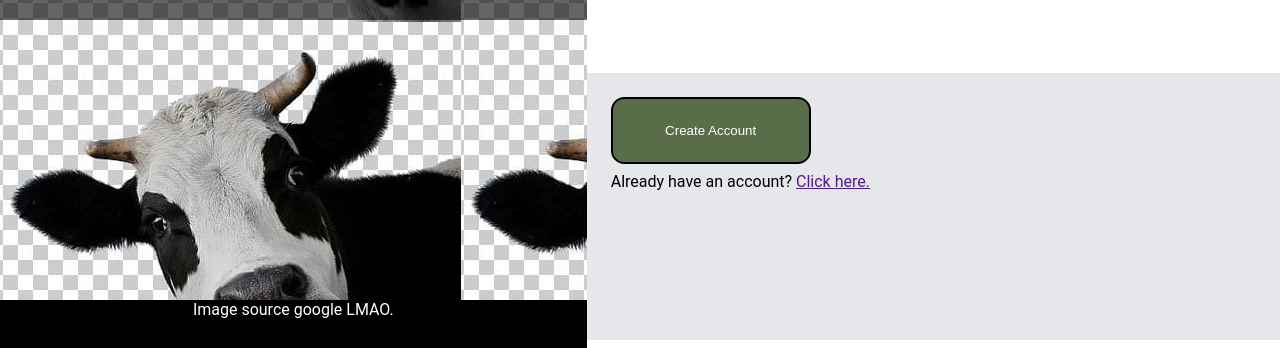
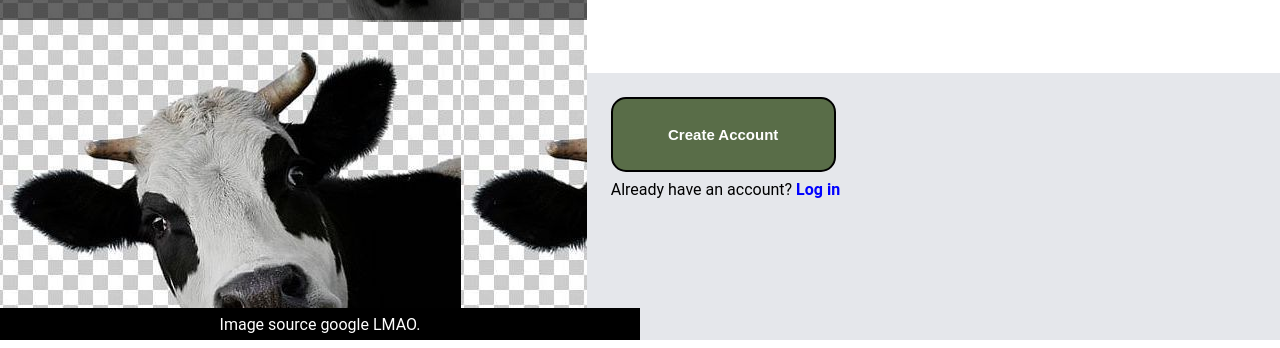
Before and after one commit to dilaaaap/signUpForm, a plain HTML site: page index.html in a window 1280 px wide. Shown: the part 460-808 px from the top of the page. Drawn offline with Linux system fonts and the light colour scheme.

Commit message:
0.5nodesignpass

```diff
--- a/index.html
+++ b/index.html
@@ -70,7 +70,7 @@
             </div>
             <div class ="bottom">
                 <button>Create Account</button>
-                <p>Already have an account? <a href="">Click here.</a></p>
+                <p>Already have an account? <a href="">Log in</a></p>
             </div>
         </div>
 
--- a/style.css
+++ b/style.css
@@ -42,6 +42,8 @@ button{
     height:5em;
     border-radius:1em;
     border-style:solid;
+    font-size:15px;
+    font-weight:bold;
 }
 p,.doThis,.form{
     margin-left:3vh;
@@ -58,13 +60,16 @@ p,.doThis,.form{
 }
 
 .credit-footer{
-    position:relative;
+    display:flex;
+    justify-content:center;
+    align-items: center;
+    position:absolute;
     text-align:center;
-    width:100%;
-    top:55%;
-    height:3em;
+    width:50%;
+    height:2em;
     color:white;
     background-color:black;
+    bottom:0;
 }
 .hero-image{
     background-image: url(./images/cow.jpeg);
@@ -91,3 +96,13 @@ img{
     width:2em;
     height:2em;
 }
+a:link{
+    text-decoration:none;
+}
+a:visited{
+    text-decoration:none;
+    color:blue;
+}
+a{
+    font-weight:bold;
+}
```
